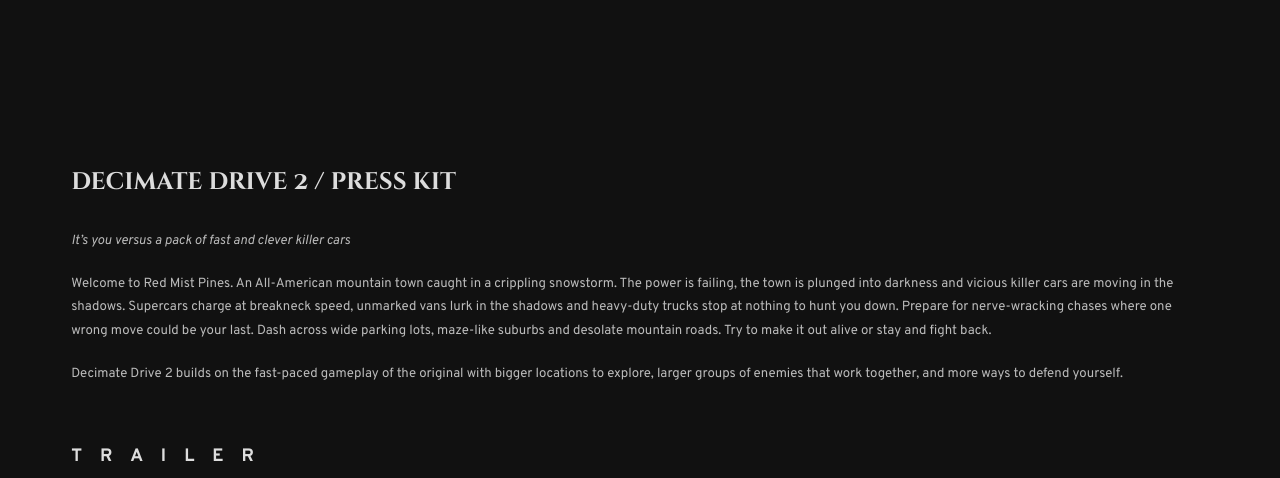
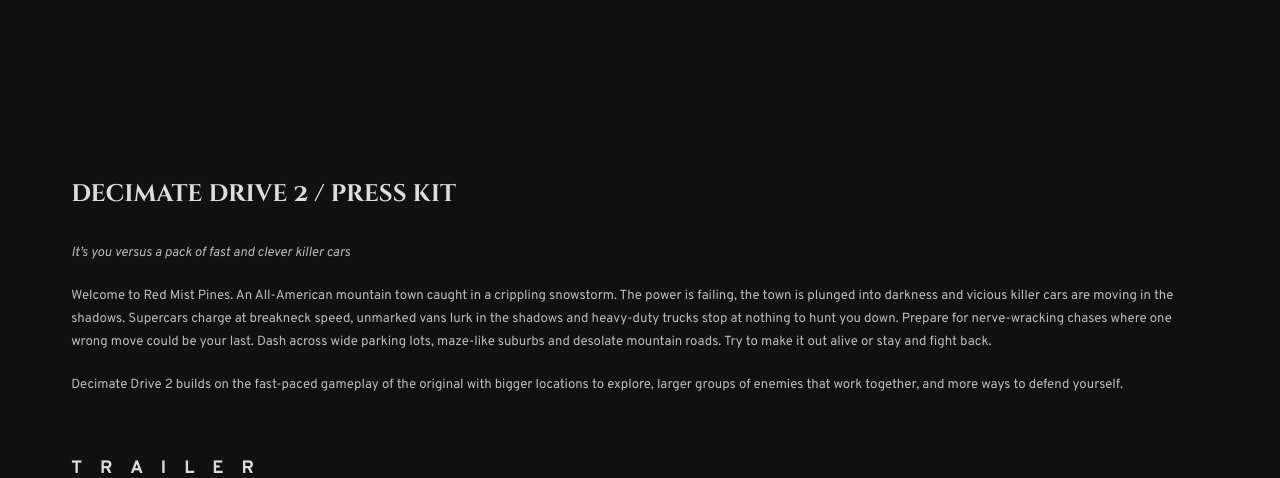
Before and after one commit to somerandomdesigning/decimate-drive-2, a Jekyll site: the page built from index.md, in a window 1280 px wide. Shown: the top 478 px of the page. Built offline with Jekyll 4.4.1, drawn with Linux system fonts in a browser that asks for light colours; grey boxes are pictures that could not be loaded.

Commit message:
Update style.scss

```diff
--- a/assets/css/style.scss
+++ b/assets/css/style.scss
@@ -11,7 +11,7 @@ html body {
 
 main {
   max-width: 1680px;
-  padding: 5%;
+  padding: 75px 5%;
 }
 
 img {
```
